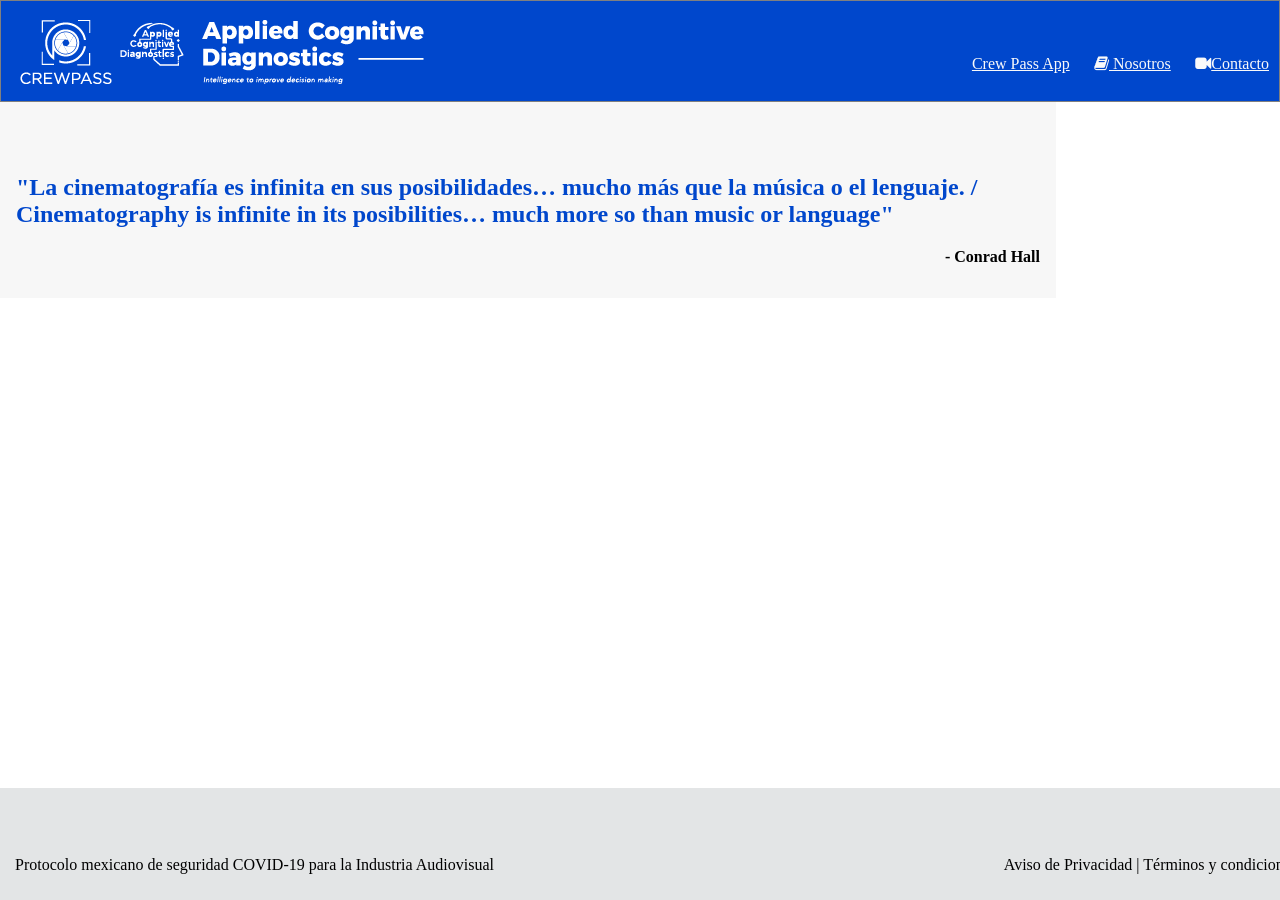
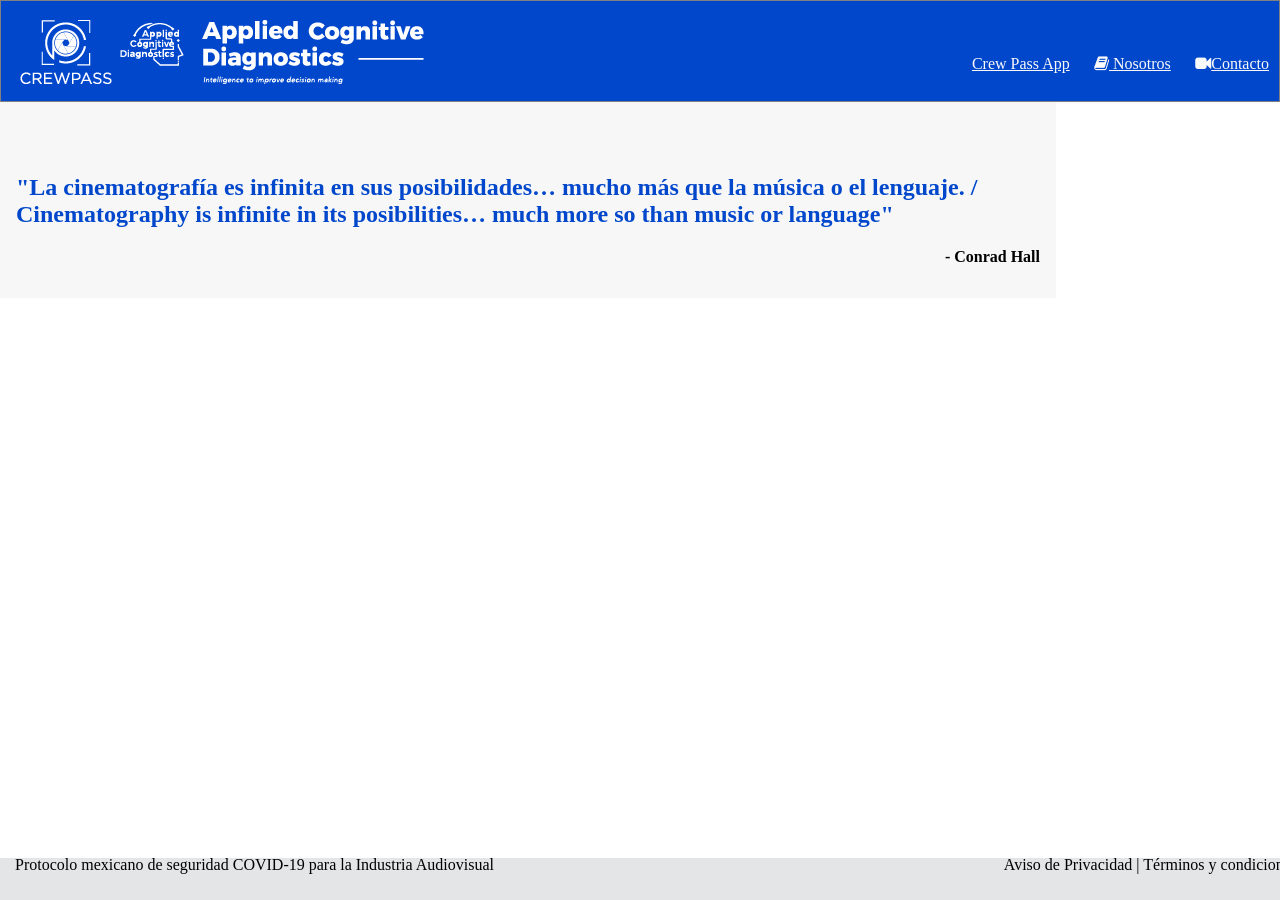
Before and after one commit to CrewPass/crewpass.github.io, a Jekyll site: the page built from index.html, in a window 1280 px wide. Built offline with Jekyll 4.4.1, drawn with Linux system fonts in a browser that asks for light colours.

Commit message:
Update default.html

```diff
--- a/_layouts/default.html
+++ b/_layouts/default.html
@@ -39,7 +39,7 @@
 		            position: fixed;
 		            bottom: 0;
 		            width: 100%;
-			    height:80px;
+			    height:10px;
 			}
 
 			p {
```
